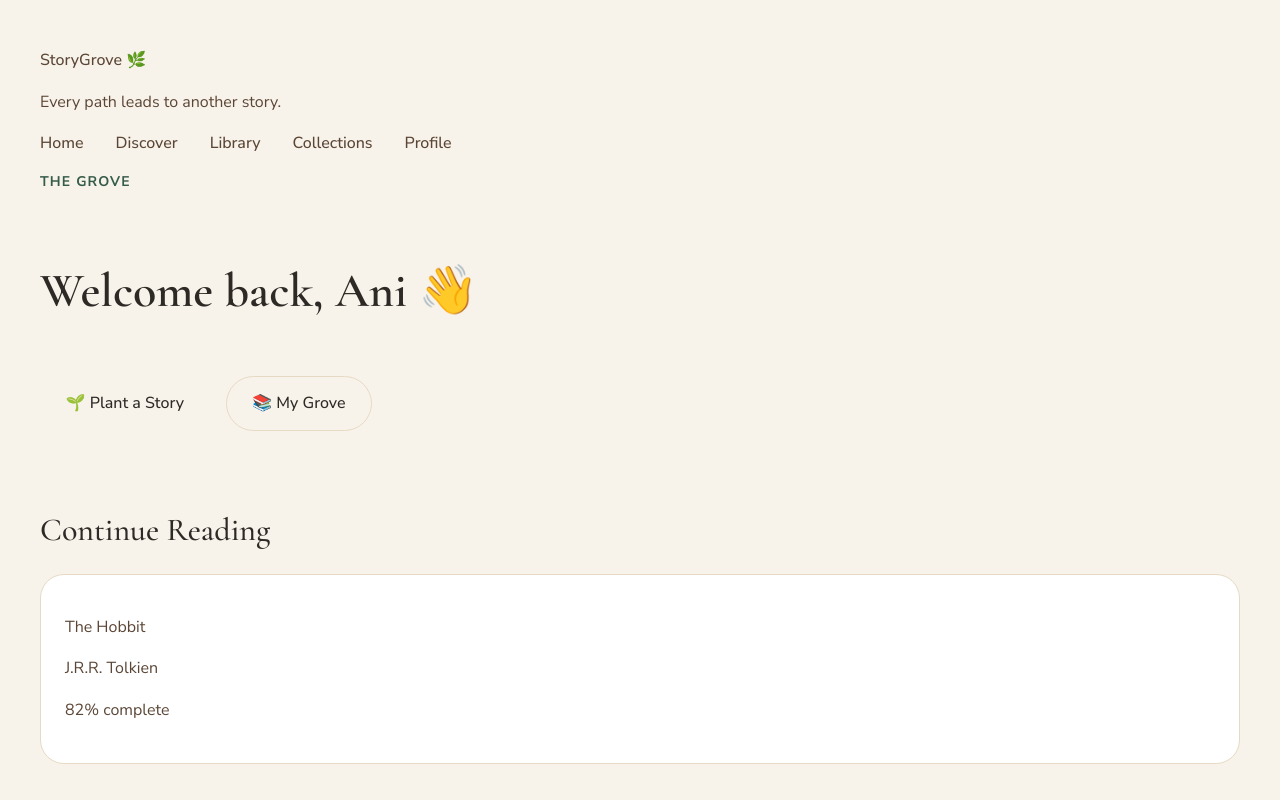
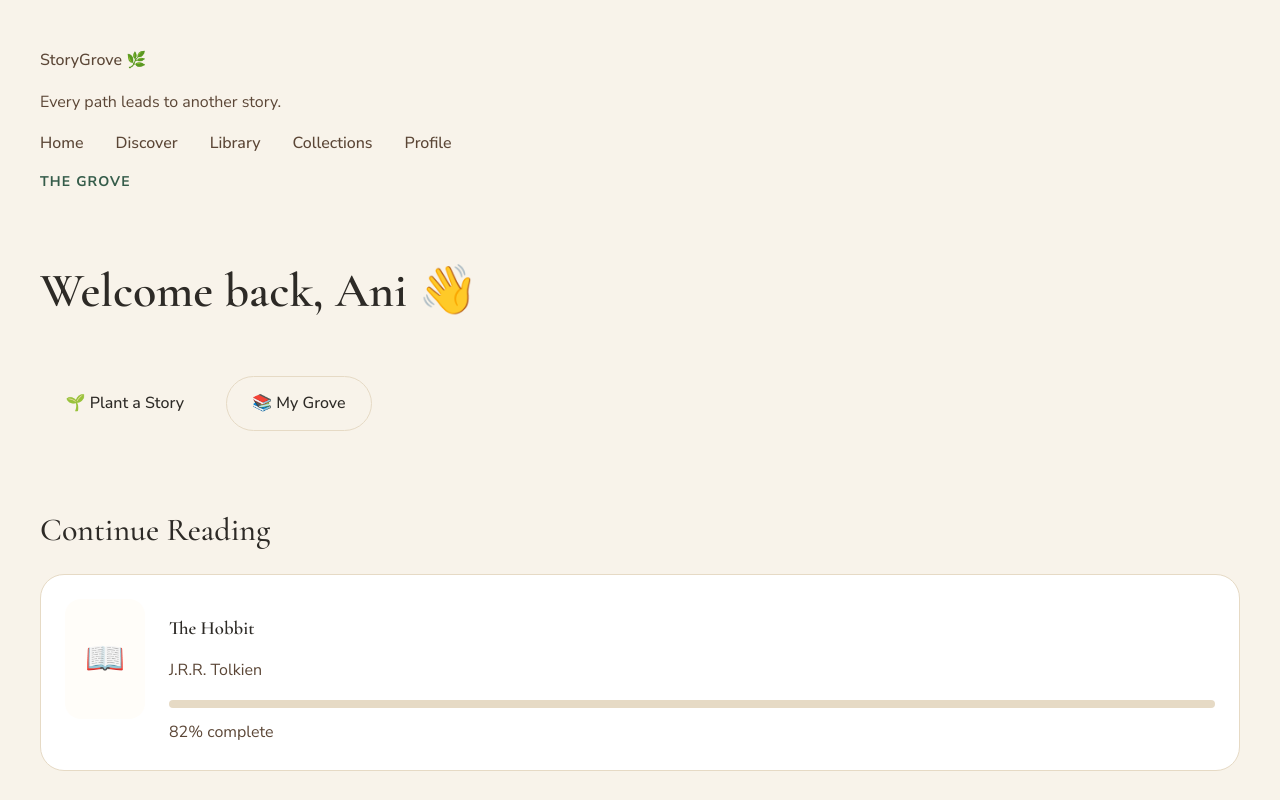
Before and after one commit to AniRia83/StoryGrove, a React (Vite) app: page / in a window 1280 px wide. Shown: the top 800 px of the page. Built offline with nearby package versions, Linux system fonts and the light colour scheme.

Commit message:
add reusable ContinueReadingCard and media components

```diff
--- /dev/null
+++ b/src/components/cards/ContinueReadingCard/ContinueReadingCard.css
@@ -0,0 +1,46 @@
+.continue-card {
+  display: flex;
+  gap: 1.5rem;
+
+  padding: 1.5rem;
+
+  background: white;
+  border: 1px solid var(--color-border);
+  border-radius: var(--radius-lg);
+}
+
+.continue-card__cover {
+  width: 80px;
+  height: 120px;
+
+  border-radius: var(--radius-md);
+
+  background: var(--color-surface);
+
+  display: flex;
+  justify-content: center;
+  align-items: center;
+
+  font-size: 2rem;
+}
+
+.continue-card__content {
+  flex: 1;
+}
+
+.continue-card__progress {
+  height: 8px;
+  background: var(--color-border);
+
+  border-radius: 999px;
+  overflow: hidden;
+
+  margin: .75rem 0;
+}
+
+.continue-card__progress-fill {
+  height: 100%;
+  width: 82%;
+
+  background: var(--color-primary);
+}
--- /dev/null
+++ b/src/components/cards/ContinueReadingCard/ContinueReadingCard.jsx
@@ -0,0 +1,26 @@
+import "./ContinueReadingCard.css";
+
+export default function ContinueReadingCard() {
+  return (
+    <div className="continue-card">
+      <div className="continue-card__cover">
+        📖
+      </div>
+
+      <div className="continue-card__content">
+        <h3>The Hobbit</h3>
+
+        <p>J.R.R. Tolkien</p>
+
+        <div className="continue-card__progress">
+          <div
+            className="continue-card__progress-fill"
+            style={{ width: "82%" }}
+          />
+        </div>
+
+        <span>82% complete</span>
+      </div>
+    </div>
+  );
+}
--- /dev/null
+++ b/src/components/cards/ContinueReadingCard/index.js
@@ -0,0 +1 @@
+export { default } from "./ContinueReadingCard";
--- a/src/components/features/grove/ContinueReading/ContinueReading.jsx
+++ b/src/components/features/grove/ContinueReading/ContinueReading.jsx
@@ -1,24 +1,12 @@
 import "./ContinueReading.css";
+
 import Section from "../../../ui/Section";
+import ContinueReadingCard from "../../../cards/ContinueReadingCard";
 
 export default function ContinueReading() {
   return (
-  <Section title="Continue Reading">
-    <div className="continue-reading__card">
-
-      <p className="book-title">
-        The Hobbit
-      </p>
-
-      <p className="book-author">
-        J.R.R. Tolkien
-      </p>
-
-      <p className="book-progress">
-        82% complete
-      </p>
-
-    </div>
-  </Section>
+    <Section title="Continue Reading">
+      <ContinueReadingCard />
+    </Section>
   );
 }
```
